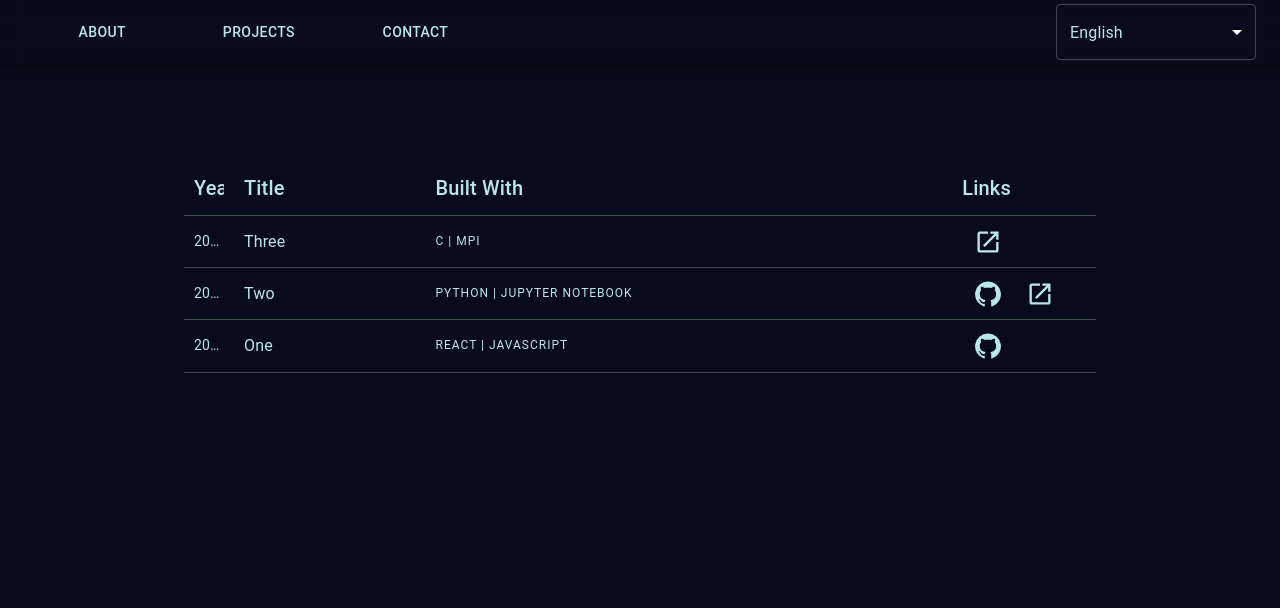
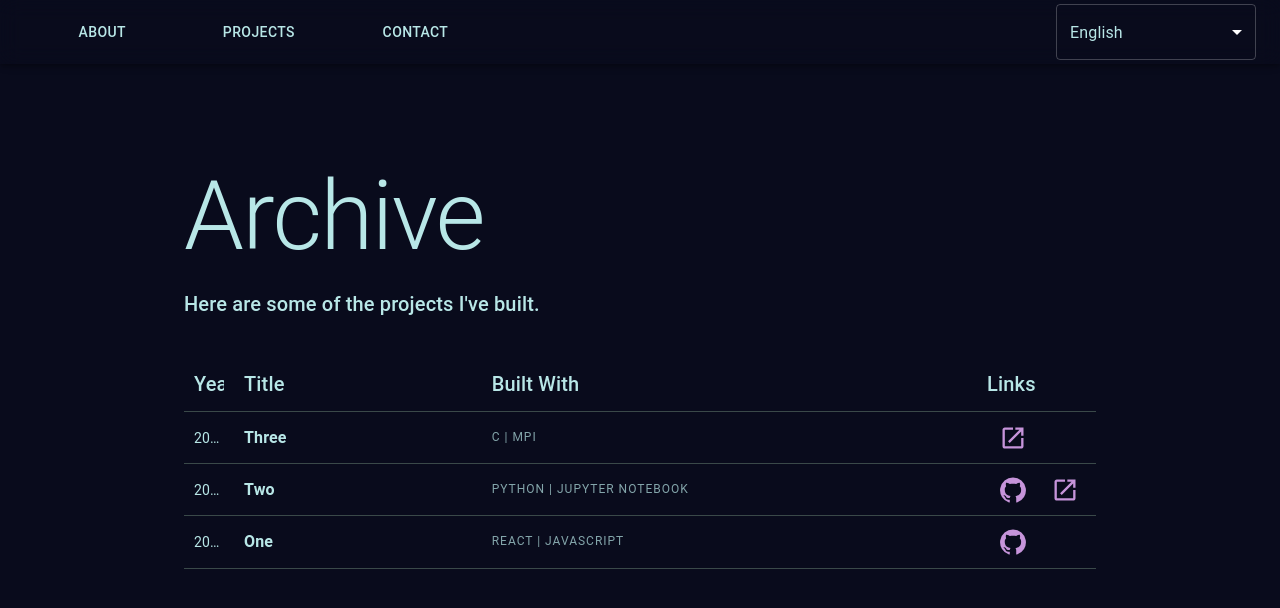
Before and after one commit to Ravi-Bossema/portfolio, a React (Create React App) app: page /archive in a window 1280 px wide. Shown: the top 608 px of the page. Built offline with nearby package versions, Linux system fonts and the light colour scheme.

Commit message:
Added title and intro to archive and improved grid style

```diff
--- a/src/components/Archive.js
+++ b/src/components/Archive.js
@@ -23,7 +23,7 @@ export default function Archive() {
 
 	function renderTitle(params) {
 		return (
-			<Typography variant="body1">
+			<Typography variant="body1" fontWeight={'bold'}>
 				{params.value[selectedLanguage]}
 			</Typography>
 		);
@@ -31,7 +31,7 @@ export default function Archive() {
 
 	function renderTech(params) {
 		return (
-			<Typography variant="overline">
+			<Typography variant="overline" color="text.secondary">
 				{params.value.join(' | ')}
 			</Typography>
 		);
@@ -47,7 +47,7 @@ export default function Archive() {
 						target="_blank"
 						size="large"
 					>
-						<GitHub color="primary" fontSize="inherit" />
+						<GitHub color="secondary" fontSize="inherit" />
 					</IconButton>
 				) : null}
 				{params.value.url ? (
@@ -57,7 +57,7 @@ export default function Archive() {
 						target="_blank"
 						size="large"
 					>
-						<OpenInNew color="primary" fontSize="inherit" />
+						<OpenInNew color="secondary" fontSize="inherit" />
 					</IconButton>
 				) : null}
 			</>
@@ -76,7 +76,7 @@ export default function Archive() {
 		{
 			field: 'Title',
 			headerName: text.Title,
-			flex: 0.2,
+			flex: 0.25,
 			sortable: false,
 			renderHeader: renderHeader,
 			renderCell: renderTitle,
@@ -84,7 +84,7 @@ export default function Archive() {
 		{
 			field: 'Tech',
 			headerName: text.Tech,
-			flex: 0.55,
+			flex: 0.5,
 			sortable: false,
 			renderHeader: renderHeader,
 			renderCell: renderTech,
@@ -92,7 +92,7 @@ export default function Archive() {
 		{
 			field: 'Links',
 			headerName: text.Link,
-			flex: 0.15,
+			flex: 0.12,
 			sortable: false,
 			renderHeader: renderHeader,
 			renderCell: renderLinks,
@@ -103,6 +103,9 @@ export default function Archive() {
 		&.MuiDataGrid-root .MuiDataGrid-columnHeader:focus,
 		&.MuiDataGrid-root .MuiDataGrid-cell:focus {
 			outline: none;
+		}
+		&.MuiDataGrid-root .MuiDataGrid-columnHeaderTitleContainer {
+			padding: 0;
 		}
 		&.MuiDataGrid-root .MuiDataGrid-columnSeparator {
 			display: none;
@@ -118,7 +121,20 @@ export default function Archive() {
 				minHeight: height,
 			}}
 		>
-			<Container sx={{ height: '100%', display: 'flex' }}>
+			<Container
+				sx={{
+					height: '100%',
+					display: 'flex',
+					flexDirection: 'column',
+				}}
+			>
+				<Typography variant="h1" paragraph>
+					{text.Archive}
+				</Typography>
+				<Typography variant="h6" paragraph>
+					{text.Intro}
+				</Typography>
+				<br />
 				<StyledDataGrid
 					sx={{ border: 'none' }}
 					columns={columns}
--- a/src/data/projects.js
+++ b/src/data/projects.js
@@ -41,7 +41,10 @@ export const top3 = [
 
 export const projects = [
 	{
-		Title: { English: 'One', Nederlands: 'Een' },
+		Title: {
+			English: 'One',
+			Nederlands: 'Huisartsen KennisQuiz App Update',
+		},
 		Year: 2020,
 		Tech: ['React', 'JavaScript'],
 		Links: { git: 'https://github.com/Ravi-Bossema', url: '' },
--- a/src/data/text.js
+++ b/src/data/text.js
@@ -99,12 +99,16 @@ export const projectsText = {
 
 export const archiveText = {
 	English: {
+		Archive: 'Archive',
+		Intro: "Here are some of the projects I've built.",
 		Year: 'Year',
 		Title: 'Title',
 		Tech: 'Built With',
 		Link: 'Links',
 	},
 	Nederlands: {
+		Archive: 'Archief',
+		Intro: 'Hier zijn een aantal van de projecten waaraan ik gewerkt heb.',
 		Year: 'Jaar',
 		Title: 'Titel',
 		Tech: 'Gemaakt Met',
```
